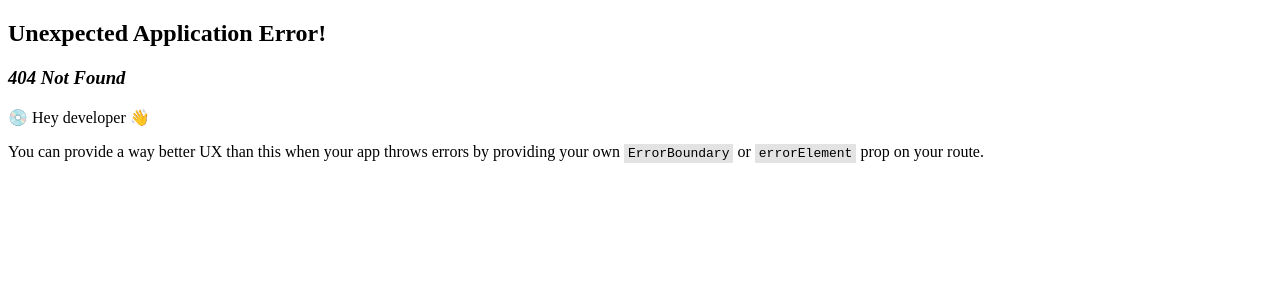
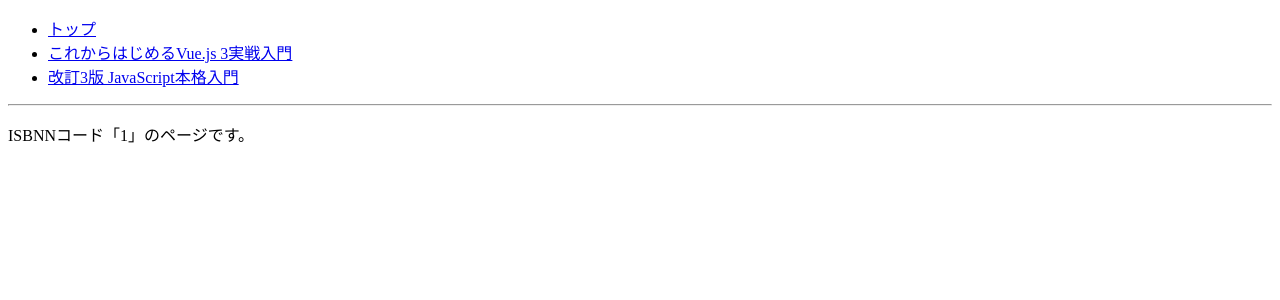
Before and after one commit to gusutaharu/React-b-Practice, a React (Create React App) app: page /book/1 in a window 1280 px wide. Before the commit this address had no page. Shown: the top 300 px of the page. Built offline with nearby package versions, Linux system fonts and the light colour scheme; the HTML template or start-up script is replaced by a standard one.

Commit message:
ルートパラメーター

```diff
--- a/src/App.js
+++ b/src/App.js
@@ -1,7 +1,8 @@
 // import { RecoilRoot } from 'recoil';
 import { RouterProvider } from 'react-router-dom';
 import './App.css';
-import routesLink from './chap08/routesLink';
+// import routesLink from './chap08/routesLink';
+import routesParam from './chap08/routesParam';
 // import HookMemo from './chap07/HookMemo';
 // import HookReducerUp from './chap07/HookReducerUp';
 // import HookReducer from './chap07/HookReducer';
@@ -29,7 +30,7 @@ function App() {
         <RecoilCounter />
       </RecoilRoot> */}
       {/* <HookMemo /> */}
-      <RouterProvider router={routesLink} />
+      <RouterProvider router={routesParam} />
     </>
   );
 }
--- /dev/null
+++ b/src/chap08/BookPage.js
@@ -0,0 +1,11 @@
+import React from 'react'
+import { useParams } from 'react-router-dom'
+
+const BookPage = () => {
+  const pararms = useParams();
+  return (
+    <p>ISBNNコード「{pararms.isbn}」のページです。</p>
+  )
+}
+
+export default BookPage
--- /dev/null
+++ b/src/chap08/RouterParam.js
@@ -0,0 +1,20 @@
+import React from 'react'
+import { NavLink, Outlet } from 'react-router-dom'
+
+const RouterParam = () => {
+  return (
+    <>
+      <ul>
+        <li><NavLink to="/">トップ</NavLink></li>
+        <li><NavLink to="/book/978-4-8156-1336-5">
+        これからはじめるVue.js 3実戦入門</NavLink></li>
+        <li><NavLink to="/book/978-4-297-13288-0">
+        改訂3版 JavaScript本格入門</NavLink></li>
+      </ul>
+      <hr />
+      <Outlet />
+    </>
+  )
+}
+
+export default RouterParam
--- /dev/null
+++ b/src/chap08/routesParam.js
@@ -0,0 +1,16 @@
+import React from 'react'
+import { createBrowserRouter, createRoutesFromElements, Route } from 'react-router-dom'
+import RouterParam from './RouterParam'
+import ToPage from './ToPage'
+import BookPage from './BookPage'
+
+const routesParam = createBrowserRouter(
+  createRoutesFromElements(
+    <Route element={<RouterParam />}>
+      <Route path='/' element={<ToPage />} />
+      <Route path='/book/:isbn' element={<BookPage />} />
+    </Route>
+  )
+)
+
+export default routesParam
```
